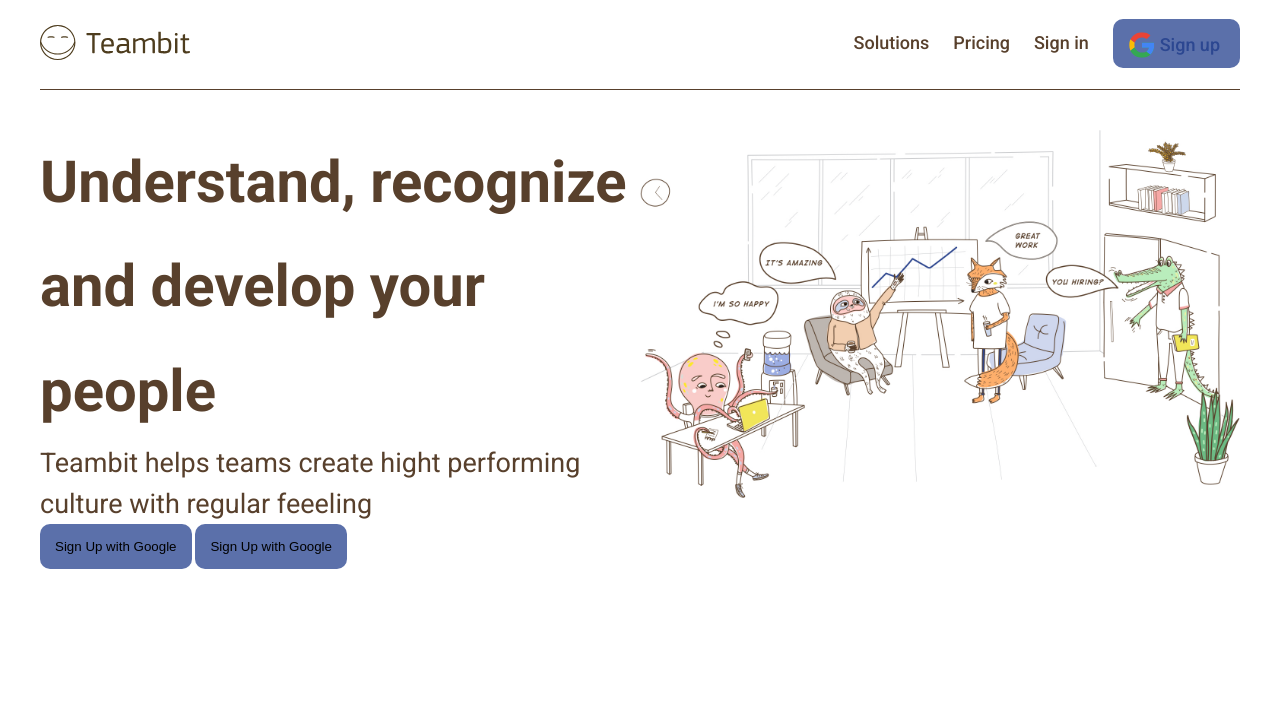
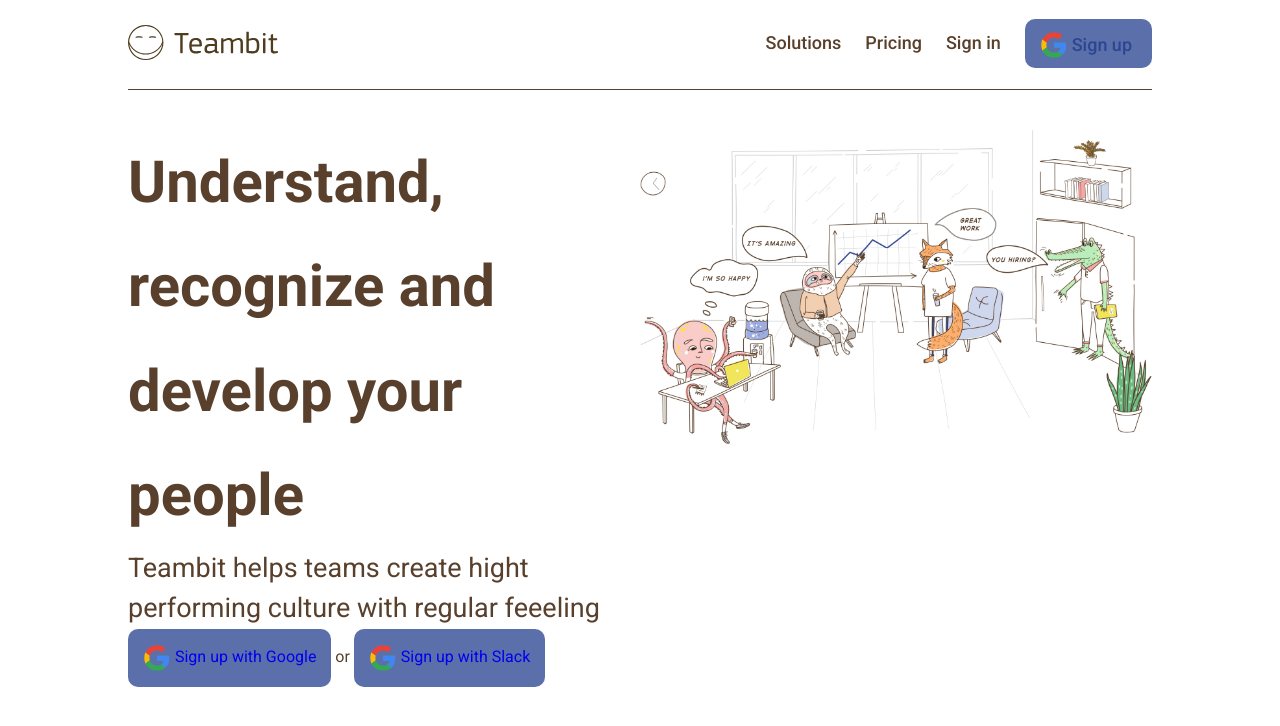
Before and after one commit to francesca-campana/node-sass-teambit, a website: page index.html in a window 1280 px wide. Drawn offline with Linux system fonts and the light colour scheme.

Commit message:
larghezze

```diff
--- a/index.html
+++ b/index.html
@@ -47,8 +47,15 @@
           <div class="teaser">
             <h2>Understand, recognize and develop your people</h2>
             <p>Teambit helps teams create hight performing culture with regular feeeling</p>
-            <button class="btn">Sign Up with Google</button>
-            <button class="btn">Sign Up with Google</button>
+            <div class="btn">
+              <img src="img/google-logo.svg" alt="logo google">
+              <a href="#">Sign up with Google</a>
+            </div>
+            <span>or</span>
+            <div class="btn">
+              <img src="img/google-logo.svg" alt="logo google">
+              <a href="#">Sign up with Slack</a>
+            </div>
           </div>
           <div class="illo">
             <img src="img/illustration-main.jpg" alt="illustrazione main">
--- a/src/partials/_common.scss
+++ b/src/partials/_common.scss
@@ -19,6 +19,7 @@
 
 main {
   padding-top: 90px;
+  width: $width_primary;
 }
 
 .container {
--- a/src/partials/_header.scss
+++ b/src/partials/_header.scss
@@ -1,12 +1,13 @@
 header {
   position: fixed;
   background-color: $color_white;
+  width: $width_primary;
 
 
   .nav{
   @include my_display_flex;
   align-items: center;
-  width: $width_primary;
+
   height: 90px;
   border-bottom: 1px solid $color_font;
   // margin: auto;
--- a/src/partials/_jumbotron.scss
+++ b/src/partials/_jumbotron.scss
@@ -1,6 +1,5 @@
 .jumbotron {
   height: 500px;
-  width: $width_primary;
   margin: auto;
   color: $color_font;
   @include my_padding_section;
@@ -16,10 +15,17 @@
         font-size: 27px;
         line-height: 1.5;
       }
-    & button {
+      & .btn {
         @include my_btn;
+        display: inline-block;
+        img {
+          width: 28px;
+          vertical-align: middle;
         }
       }
+
+    }
+
   .illo {
     @include my_float;
   }
--- a/src/partials/_variables.scss
+++ b/src/partials/_variables.scss
@@ -1,4 +1,4 @@
-$width_primary: 1200px;
+$width_primary: 80%;
 $color_font: #58402c;
 $color_secondary: #2c4791;
 $color_white: white;
```
Also changed, not shown: dist/app.css. Lines whose indentation alone changed are shown as unchanged.
